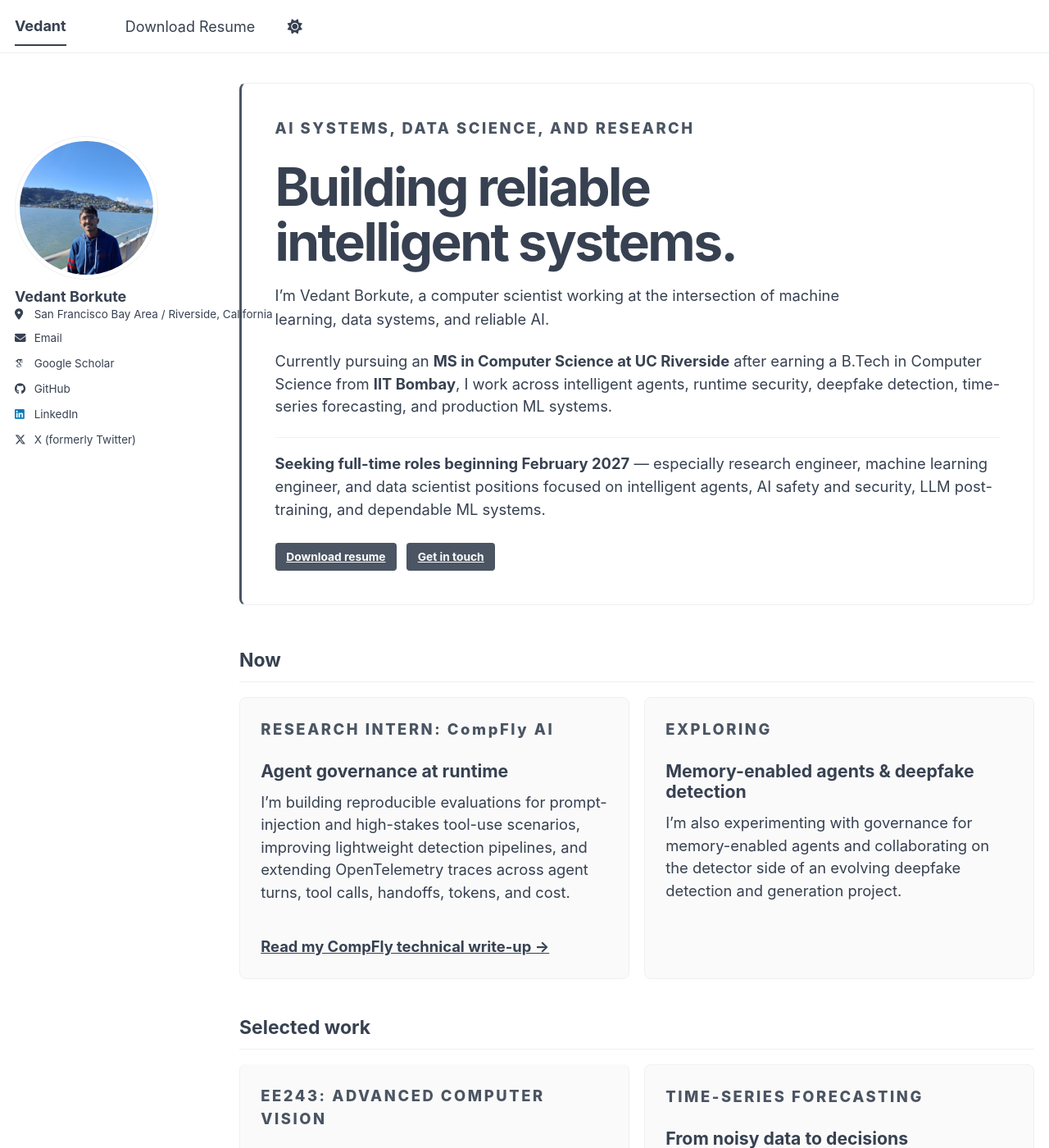
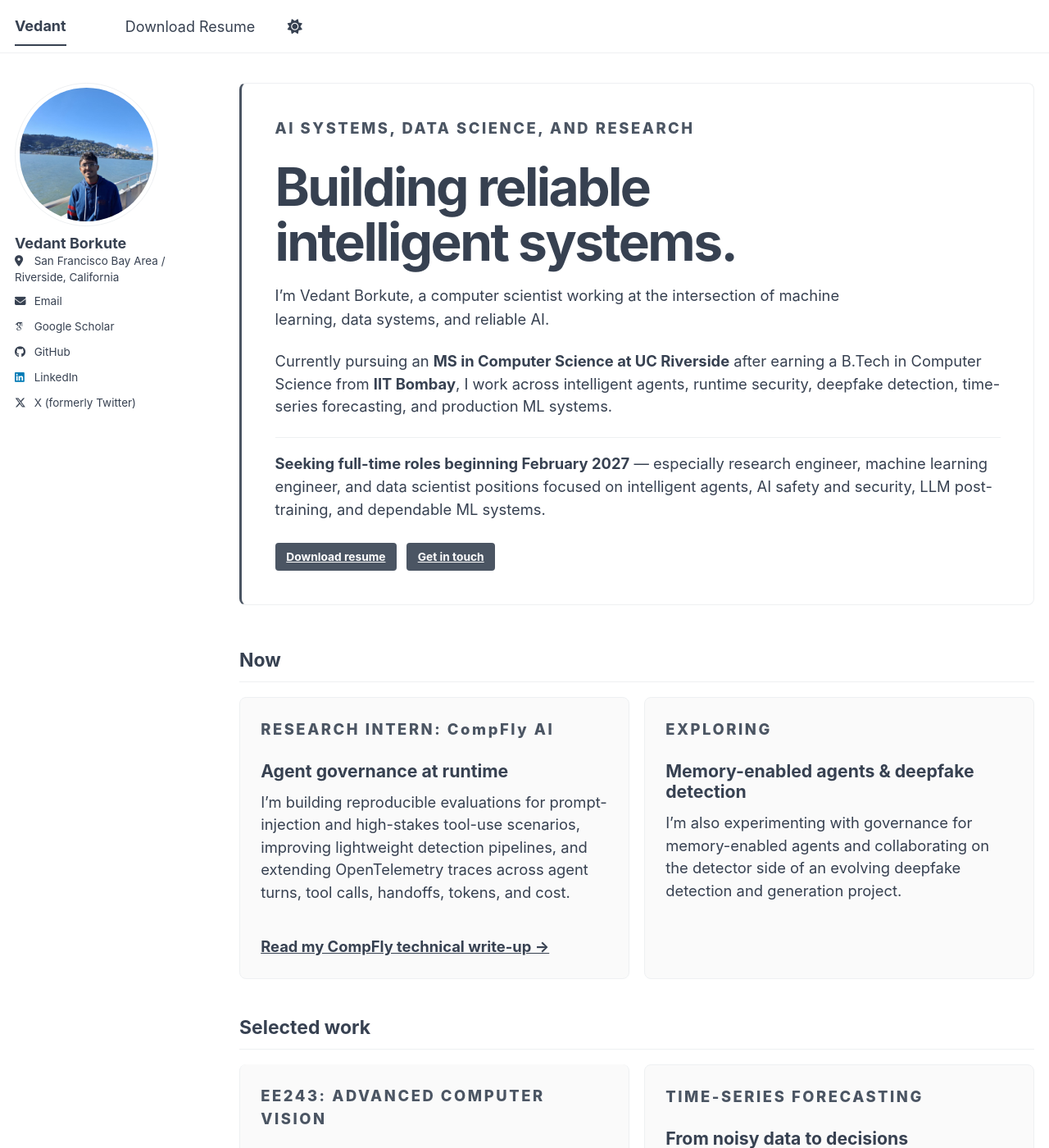
Before and after one commit to Vedant2100/vedant2100.github.io, a Jekyll site: the page built from _pages/about.md, in a window 1280 px wide and 1400 px high. Shown: the whole window at 82% size. Built offline with Jekyll 4.4.1, drawn with Linux system fonts in a browser that asks for light colours; some web fonts are replaced; a script bundle is joined from its source files by our own code; library files that are not in the unit come from our copies; some of the changed text lies outside the part shown.

Commit message:
Clarify image project and align sidebar

```diff
--- a/_pages/about.md
+++ b/_pages/about.md
@@ -89,7 +89,7 @@
     <a class="home-card__link" href="https://github.com/Vedant2100/CS226---Project-Report">Read the report →</a>
   </article>
   <article class="home-card">
-    <p class="home-card__eyebrow">IMAGE FORENSICS: PYTORCH</p>
+    <p class="home-card__eyebrow">SYNTHETIC IMAGE DETECTION: PYTORCH</p>
     <h3><a href="https://github.com/Vedant2100/image-realiser">Image-realiser</a></h3>
     <p>A CLIP-based discriminator and convolutional purifier for detecting and suppressing synthetic image artifacts, with adversarial training, residual maps, and Grad-CAM explanations.</p>
     <a class="home-card__link" href="https://github.com/Vedant2100/image-realiser">View on GitHub →</a>
--- a/assets/css/main.scss
+++ b/assets/css/main.scss
@@ -51,9 +51,16 @@
     width: auto;
     max-width: none;
     height: auto;
-    margin: 0;
-    padding-top: 0;
+    margin: 0 !important;
+    padding-top: 0 !important;
     overflow: visible;
+  }
+
+  #main > .sidebar .author__urls,
+  #main > .sidebar .author__urls li {
+    max-width: 100%;
+    white-space: normal;
+    overflow-wrap: anywhere;
   }
 
   #main > .page,
```
